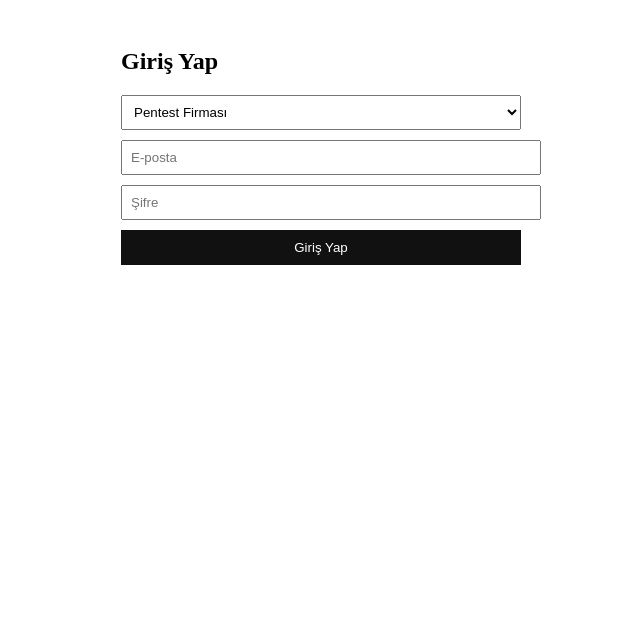
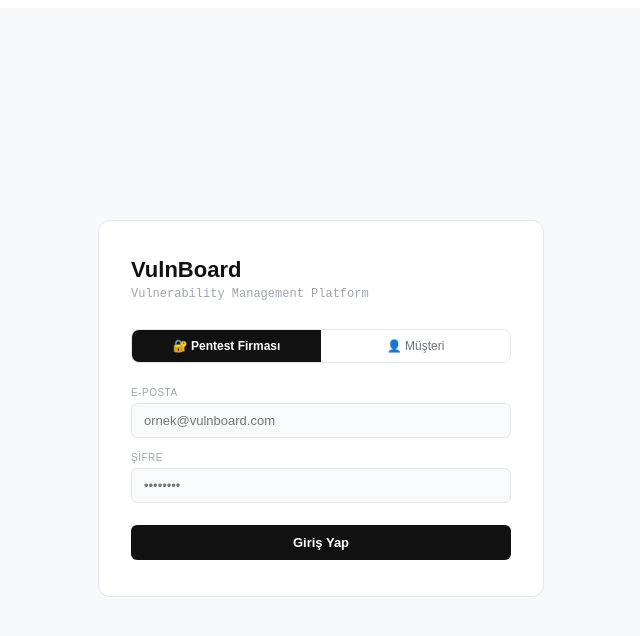
Before and after one commit to Kaniel82/VulnBoard26, a React (Create React App) app: page / in a window 1280 px wide. Shown: the top 636 px of the page, without its empty margins (319-959 px from the left). Built offline with nearby package versions, Linux system fonts and the light colour scheme; no server answers.

Commit message:
Update Login.js

```diff
--- a/src/pages/Login.js
+++ b/src/pages/Login.js
@@ -9,64 +9,68 @@ export default function Login({ onLogin }) {
   const [loading, setLoading] = useState(false)
 
   const handleLogin = async () => {
-    if (!email || !password) {
-      setError('E-posta ve şifre gerekli.')
-      return
-    }
+    if (!email || !password) { setError('E-posta ve şifre gerekli.'); return }
     setLoading(true)
     setError('')
+    const { data, error } = await supabase.auth.signInWithPassword({ email, password })
+    if (error) { setError('E-posta veya şifre hatalı.'); setLoading(false); return }
+    const { data: profile, error: profileError } = await supabase.from('profiles').select('*').eq('id', data.user.id).single()
+    if (!profile) { setError('Profil bulunamadı.'); setLoading(false); return }
 
-    const { data, error: loginError } = await supabase.auth.signInWithPassword({ email, password })
-
-    if (loginError) {
-      setError('E-posta veya şifre hatalı.')
-      setLoading(false)
-      return
-    }
-
-    const { data: profile, error: profileError } = await supabase.from('profiles').select('*').eq('id', data.user.id).single()
-
-    if (!profile) {
-      setError(`Profil bulunamadı. Hata: ${profileError?.message}`)
-      setLoading(false)
-      return
-    }
-
-    //
-
-    // Rol kontrolü: Müşteri ise ama Pentest girişi seçildiyse
     if (role === 'pentest' && profile.role === 'client') {
       setError('Bu hesap müşteri hesabıdır.')
       await supabase.auth.signOut()
       setLoading(false)
       return
-    } //
-
-    // Rol kontrolü: Pentest ise ama Müşteri girişi seçildiyse
+    }
     if (role === 'client' && (profile.role === 'pentest' || profile.role === 'superadmin')) {
       setError('Bu hesap pentest hesabıdır.')
       await supabase.auth.signOut()
       setLoading(false)
       return
-    } //
+    }
 
     onLogin(profile)
     setLoading(false)
   }
 
   return (
-    <div style={{ padding: '20px', maxWidth: '400px', margin: 'auto' }}>
-      <h2>Giriş Yap</h2>
-      {error && <div style={{ color: 'red', marginBottom: '10px' }}>{error}</div>}
-      <select value={role} onChange={(e) => setRole(e.target.value)} style={{ width: '100%', marginBottom: '10px', padding: '8px' }}>
-        <option value="pentest">Pentest Firması</option>
-        <option value="client">Müşteri</option>
-      </select>
-      <input type="email" placeholder="E-posta" value={email} onChange={(e) => setEmail(e.target.value)} style={{ width: '100%', marginBottom: '10px', padding: '8px' }} />
-      <input type="password" placeholder="Şifre" value={password} onChange={(e) => setPassword(e.target.value)} style={{ width: '100%', marginBottom: '10px', padding: '8px' }} />
-      <button onClick={handleLogin} disabled={loading} style={{ width: '100%', padding: '10px', background: '#111', color: '#fff', border: 'none', cursor: 'pointer' }}>
-        {loading ? 'Giriş yapılıyor...' : 'Giriş Yap'}
-      </button>
+    <div style={{ minHeight:'100vh', background:'#f8f9fa', display:'flex', alignItems:'center', justifyContent:'center', fontFamily:'sans-serif' }}>
+      <div style={{ background:'#fff', border:'0.5px solid #e5e7eb', borderRadius:12, padding:'36px 32px', width:380 }}>
+        <div style={{ fontSize:22, fontWeight:700, color:'#111', marginBottom:4 }}>VulnBoard</div>
+        <div style={{ fontSize:12, color:'#9ca3af', marginBottom:28, fontFamily:'monospace' }}>Vulnerability Management Platform</div>
+
+        <div style={{ display:'flex', marginBottom:24, border:'0.5px solid #e5e7eb', borderRadius:8, overflow:'hidden' }}>
+          {['pentest','client'].map(r => (
+            <button key={r} onClick={() => setRole(r)} style={{ flex:1, padding:9, fontSize:12, cursor:'pointer', background: role===r?'#111':'#fff', color: role===r?'#fff':'#6b7280', border:'none', fontWeight: role===r?600:400, fontFamily:'sans-serif' }}>
+              {r==='pentest' ? '🔐 Pentest Firması' : '👤 Müşteri'}
+            </button>
+          ))}
+        </div>
+
+        {error && (
+          <div style={{ background:'#fef2f2', border:'0.5px solid #fecaca', borderRadius:6, padding:'8px 12px', fontSize:12, color:'#dc2626', marginBottom:14 }}>
+            {error}
+          </div>
+        )}
+
+        <div style={{ marginBottom:14 }}>
+          <label style={{ display:'block', fontSize:10, color:'#9ca3af', textTransform:'uppercase', letterSpacing:'0.5px', marginBottom:5 }}>E-posta</label>
+          <input value={email} onChange={e => setEmail(e.target.value)} placeholder="ornek@vulnboard.com"
+            style={{ width:'100%', background:'#f9fafb', border:'0.5px solid #e5e7eb', borderRadius:6, padding:'9px 12px', color:'#111', fontSize:13, outline:'none', boxSizing:'border-box' }} />
+        </div>
+
+        <div style={{ marginBottom:14 }}>
+          <label style={{ display:'block', fontSize:10, color:'#9ca3af', textTransform:'uppercase', letterSpacing:'0.5px', marginBottom:5 }}>Şifre</label>
+          <input type="password" value={password} onChange={e => setPassword(e.target.value)} onKeyDown={e => e.key==='Enter' && handleLogin()} placeholder="••••••••"
+            style={{ width:'100%', background:'#f9fafb', border:'0.5px solid #e5e7eb', borderRadius:6, padding:'9px 12px', color:'#111', fontSize:13, outline:'none', boxSizing:'border-box' }} />
+        </div>
+
+        <button onClick={handleLogin} disabled={loading}
+          style={{ width:'100%', background:'#111', color:'#fff', border:'none', padding:10, borderRadius:6, fontSize:13, fontWeight:700, cursor: loading?'not-allowed':'pointer', marginTop:8, opacity: loading?0.7:1, fontFamily:'sans-serif' }}>
+          {loading ? 'Giriş yapılıyor...' : 'Giriş Yap'}
+        </button>
+      </div>
     </div>
   )
 }
```
